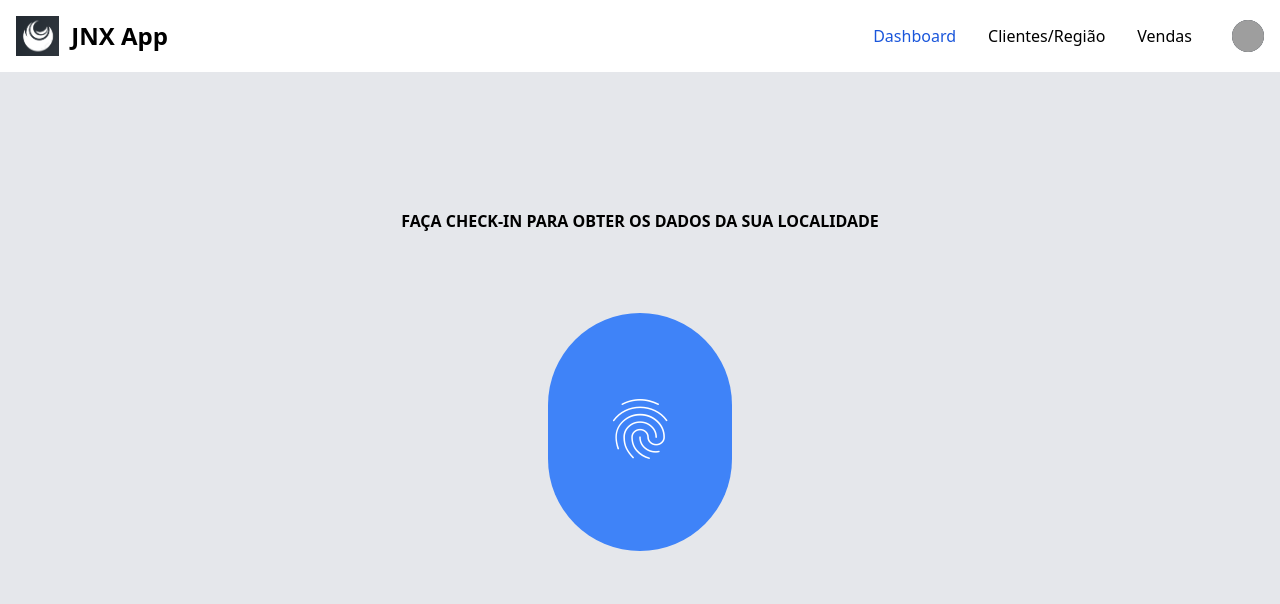
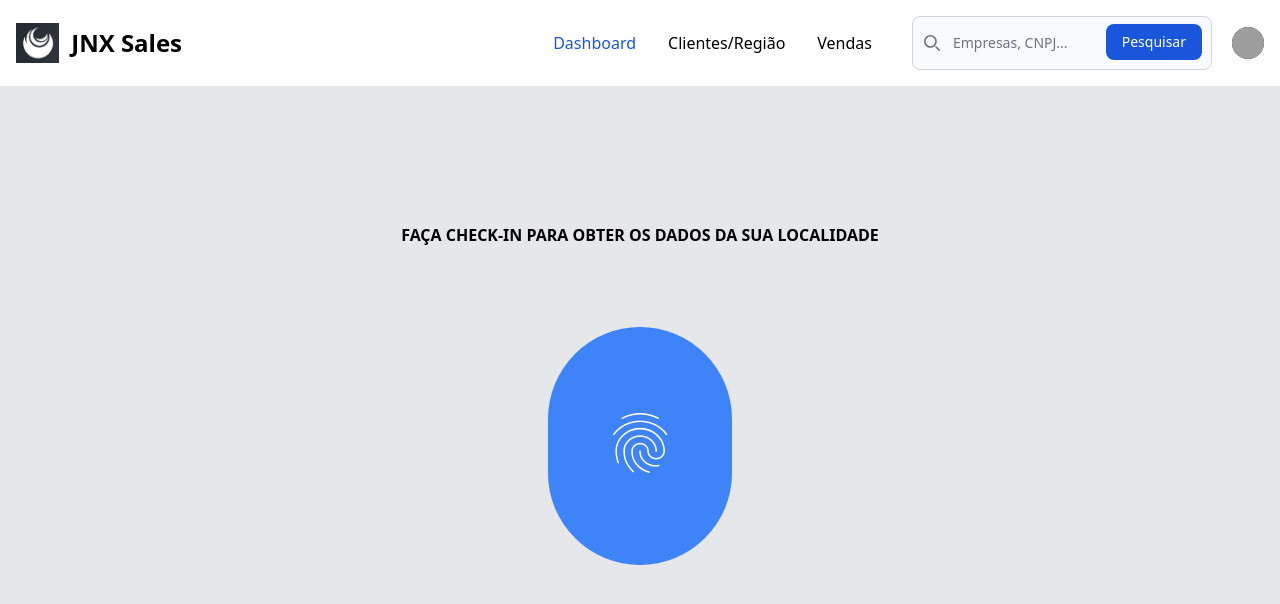
Before and after one commit to ViFigueiredo/App_PAP_Avantti, a Nuxt app in the folder client/: page / in a window 1280 px wide. Shown: the top 604 px of the page. Built offline with nearby package versions, Linux system fonts and the light colour scheme; grey boxes are pictures that could not be loaded.

Commit message:
nome da aplicação

```diff
--- a/client/components/Header.vue
+++ b/client/components/Header.vue
@@ -3,11 +3,10 @@
     <div class="max-w-screen-xl flex flex-wrap items-center justify-between mx-auto p-4">
       <a href="" class="flex items-center space-x-3 rtl:space-x-reverse">
         <img src="@/assets/img/jnx_logo.png" class="jnx-logo h-10" alt="">
-        <span class="self-center text-2xl font-semibold whitespace-nowrap dark:text-white">JNX App</span>
+        <span class="self-center text-2xl font-semibold whitespace-nowrap dark:text-white">JNX Sales</span>
       </a>
 
       <div class="nav-wrapper flex">
-        <!-- avatar -->
         <div id="navbar-user" class="items-center justify-between hidden w-full md:flex md:w-auto md:order-1 mr-10">
           <NavLinks />
         </div>
@@ -17,6 +16,8 @@
           id="dropMenuBase"
           class="flex items-center md:order-2 space-x-3 md:space-x-0 rtl:space-x-reverse"
         >
+          <SearchBar class="w-[300px] mr-5" />
+
           <button
             id="user-menu-button"
             type="button"
@@ -36,15 +37,17 @@
               <span class="block text-sm  text-gray-500 truncate dark:text-gray-400">{{ userEmail }}</span>
             </div>
             <ul class="py-2" aria-labelledby="user-menu-button">
-              <li>
-                <a href="#" class="block px-4 py-2 text-sm text-gray-700 hover:bg-gray-100 dark:hover:bg-gray-600 dark:text-gray-200 dark:hover:text-white">Configurações</a>
-              </li>
+              <nuxt-link to="">
+                <li class="block px-4 py-2 text-sm text-gray-700 hover:bg-gray-100 dark:hover:bg-gray-600 dark:text-gray-200 dark:hover:text-white">
+                  Configurações
+                </li>
+              </nuxt-link>
 
-              <li class="block px-4 py-2 text-sm text-gray-700 hover:bg-gray-100 dark:hover:bg-gray-600 dark:text-gray-200 dark:hover:text-white">
-                <nuxt-link to="/auth">
+              <nuxt-link to="/auth">
+                <li class="block px-4 py-2 text-sm text-gray-700 hover:bg-gray-100 dark:hover:bg-gray-600 dark:text-gray-200 dark:hover:text-white">
                   Sair
-                </nuxt-link>
-              </li>
+                </li>
+              </nuxt-link>
             </ul>
           </div>
 
```
